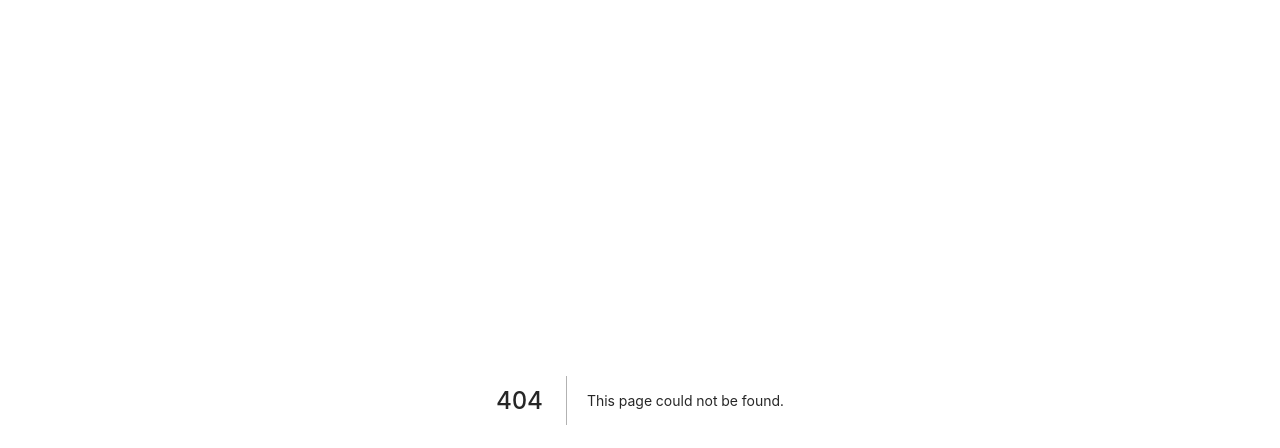
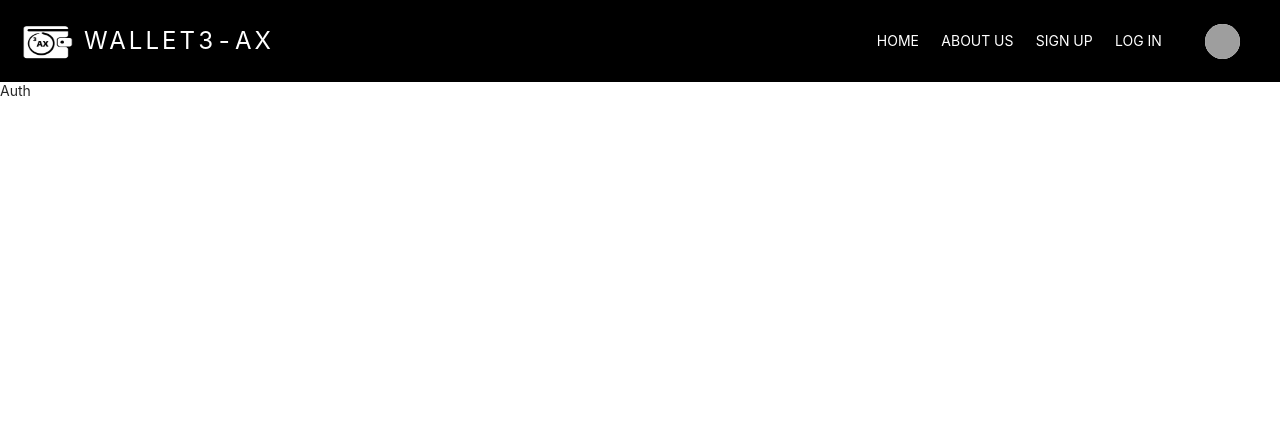
Before and after one commit to allenaxie/Wallet3-AX, a Next.js app: page /auth in a window 1280 px wide. Before the commit this address had no page. Shown: the top 448 px of the page. Built offline with nearby package versions, Linux system fonts and the light colour scheme; grey boxes are pictures that could not be loaded.

Commit message:
Create auth page, login, and sign up components.

```diff
--- /dev/null
+++ b/components/Login/Login.tsx
@@ -0,0 +1,9 @@
+import classes from './Login.module.scss';
+
+const Login = () => {
+  return (
+    <div>Login</div>
+  )
+}
+
+export default Login;
--- a/components/Navbar/Navbar.module.scss
+++ b/components/Navbar/Navbar.module.scss
@@ -42,8 +42,8 @@
         color: inherit;
     }
 
-    div {
-        margin: 0 1rem;
+    a {
+        margin: 0 .7rem;
 
         display: flex !important;
         flex-direction: row !important;
--- a/components/Navbar/Navbar.tsx
+++ b/components/Navbar/Navbar.tsx
@@ -14,9 +14,9 @@ const Navbar = () => {
             <div className={classes.linksUser}>
                 <div className={classes.linksGroup}>
                     <Link href='/home'>Home</Link>
-                    <div>About Us</div>
-                    <div>Link 3</div>
-                    <div>Link 4</div>
+                    <Link href='/home'>About Us</Link>
+                    <Link href='/auth'>Sign Up</Link>
+                    <Link href='/auth'>Log In</Link>
                 </div>
                 <div className={classes.userAvatar}>
                     <Dropdown
--- /dev/null
+++ b/components/Signup/Signup.tsx
@@ -0,0 +1,9 @@
+import classes from './Signup.module.scss';
+
+const Signup = () => {
+  return (
+    <div>Signup</div>
+  )
+}
+
+export default Signup
--- a/components/index.ts
+++ b/components/index.ts
@@ -1,3 +1,5 @@
 export { default as Navbar } from './Navbar/Navbar';
 export { default as Footer } from './Footer/Footer';
 export { default as Header } from './Header/Header';
+export { default as Login } from './Login/Login';
+export { default as Signup } from './Signup/Signup';
--- a/pages/_app.tsx
+++ b/pages/_app.tsx
@@ -6,7 +6,8 @@ import { useState } from 'react';
 import { Navbar, Footer } from '../components';
 
 function MyApp({ Component, pageProps }: AppProps) {
-  const [indexPage, setIndexPage] = useState(true)
+  const [indexPage, setIndexPage] = useState(true);
+  const [currentUser, setCurrentUser] = useState('');
 
   return (
     <>
--- /dev/null
+++ b/pages/auth/auth.module.scss
@@ -0,0 +1,3 @@
+.container {
+    padding-top: 5rem;
+}
--- /dev/null
+++ b/pages/auth/index.tsx
@@ -0,0 +1,18 @@
+import classes from './auth.module.scss';
+import { useState, useEffect } from 'react';
+
+const AuthPage = ({ setIndexPage }: any) => {
+
+    useEffect(() => {
+        // show navbar
+        setIndexPage(false);
+    }, [])
+
+    return (
+        <div className={classes.container}>
+            Auth
+        </div>
+    )
+}
+
+export default AuthPage;
--- a/pages/home/index.tsx
+++ b/pages/home/index.tsx
@@ -11,6 +11,7 @@ import { Footer, Header } from '../../components';
 const Home: NextPage = ({ setIndexPage }: any) => {
 
   useEffect(() => {
+    // show navbar
     setIndexPage(false);
   }, [])
 
```
Also changed, not shown: components/Login/Login.module.scss (added), components/Signup/Signup.module.scss (added).
